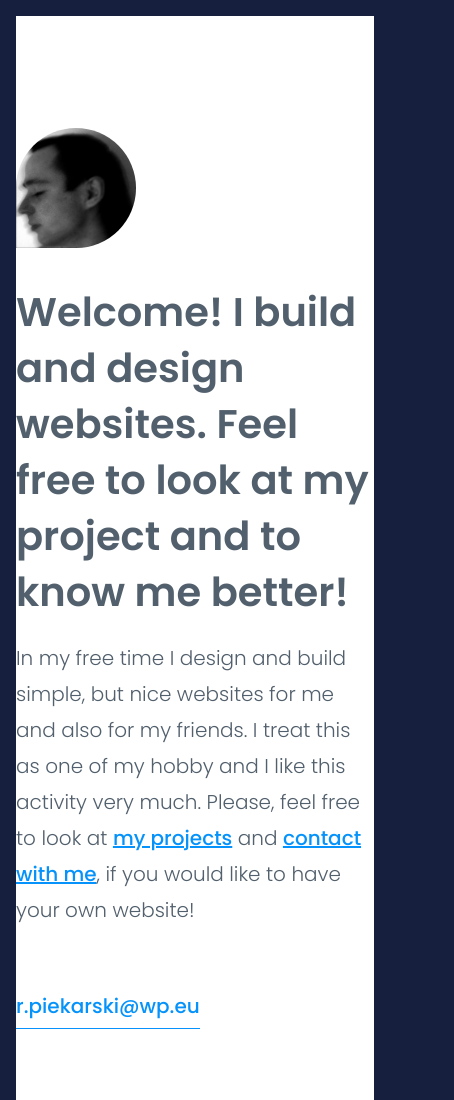
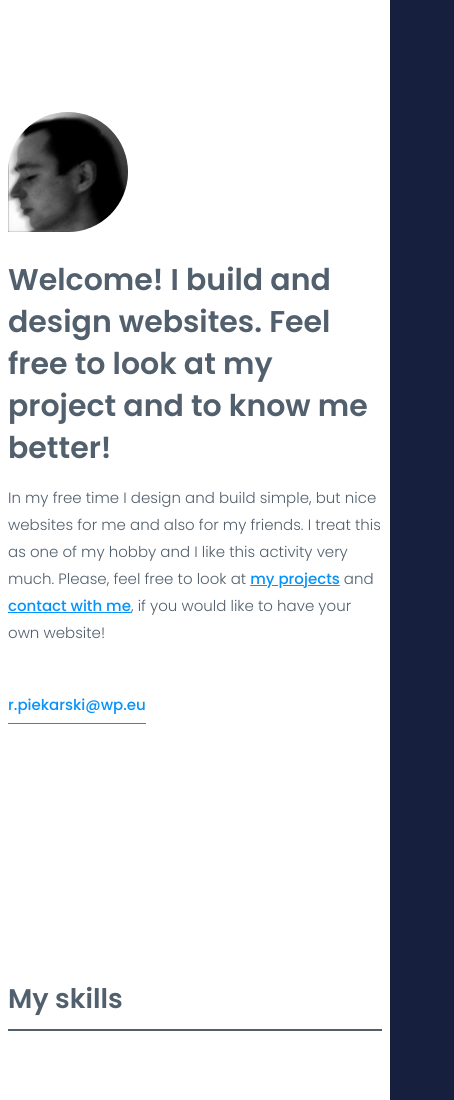
Before and after one commit to rafalpiekarski/rafalpiekarski.github.io, a website: page src/content/index.html in a window 390 px wide. Shown: the top 1100 px of the page, 454 px wide, since content can reach past the window. Drawn offline with nearby package versions, Linux system fonts and the light colour scheme; files that its build step writes are made by us from their sources; files whose address does not match are found by name.

```diff
--- a/src/scss/_variables.scss
+++ b/src/scss/_variables.scss
@@ -6,3 +6,5 @@
 $lightgray: #F5F7FA;
 $white: #fff;
 $violet: #653CAD;
+
+$mobile: 767px;
--- a/src/scss/main.scss
+++ b/src/scss/main.scss
@@ -10,6 +10,9 @@
   box-sizing: border-box;
   font-size: 16px;
   scroll-behavior: smooth;
+  @media (max-width: $mobile) {
+    font-size:12px;
+  }
 }
 
 *,
@@ -23,11 +26,15 @@
   border: 16px solid $navy;
   color: $gray;
   font-family: "Poppins", sans-serif;
+  @media (max-width: $mobile) {
+    border: none;
+  }
 }
 
 .container {
   margin: 0 auto;
-  max-width: 1184px;
+  max-width: 1200px;
+  padding: 0 8px 0;
 }
 
 .main {
--- a/src/scss/modules/contact.scss
+++ b/src/scss/modules/contact.scss
@@ -28,8 +28,8 @@
         font-size: 2.25rem;
         line-height: 2.75rem;
         margin: 0 auto 1rem;
-        max-width: 1184px;
-        padding: 8rem 0 0;
+        max-width: 1200px;
+        padding: 8rem 8px 0;
         &::before {
             content: '';
             background: $link;
--- a/src/scss/modules/intro.scss
+++ b/src/scss/modules/intro.scss
@@ -1,7 +1,7 @@
 .intro {
     margin: 0 auto;
-    max-width: 1184px;
-    padding: 112px 0 184px;
+    max-width: 1200px;
+    padding: 112px 8px 184px;
     &__content {
       font-size: 1.25rem;
       font-family: Poppins;
--- a/src/scss/modules/skills.scss
+++ b/src/scss/modules/skills.scss
@@ -1,6 +1,7 @@
 .skills {
-  max-width: 1184px;
+  max-width: 1200px;
   margin: 0 auto;
+  padding: 0 8px;
   &__title {
     font-size: 2.25rem;
     font-style: normal;
```
Also changed, not shown: src/assets/pwa/icons/icon-128x128.png, src/assets/pwa/icons/icon-144x144.png, src/assets/pwa/icons/icon-152x152.png, src/assets/pwa/icons/icon-192x192.png, src/assets/pwa/icons/icon-384x384.png, src/assets/pwa/icons/icon-512x512.png, src/assets/pwa/icons/icon-72x72.png, src/assets/pwa/icons/icon-96x96.png, src/content/assets/pwa/icons/icon-192x192.png (added).
